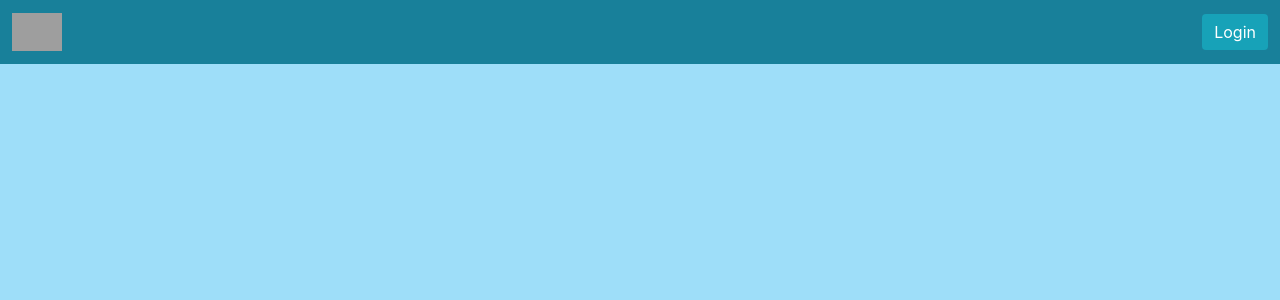
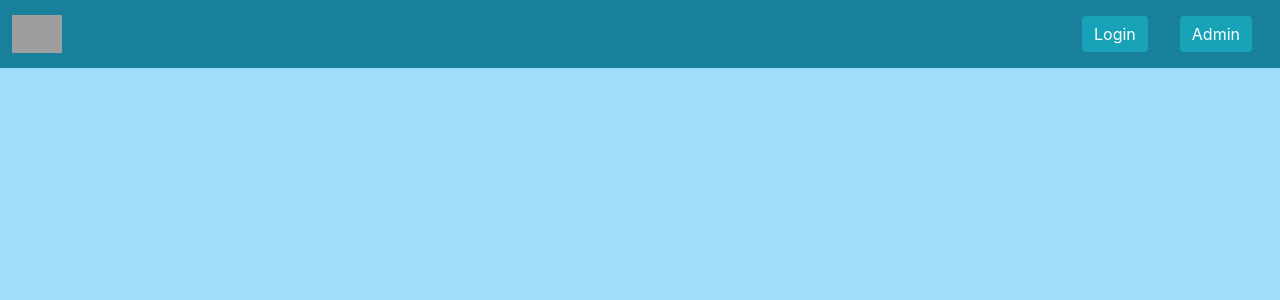
Before and after one commit to Rickywep/motiv, a React (Create React App) app: page / in a window 1280 px wide. Shown: the top 300 px of the page. Built offline with nearby package versions, Linux system fonts and the light colour scheme; grey boxes are pictures that could not be loaded.

Commit message:
agrego al navBar el login del admin

```diff
--- a/src/components/MyNavBar.jsx
+++ b/src/components/MyNavBar.jsx
@@ -1,7 +1,6 @@
 import React from "react";
-import { Button, Image, Navbar } from "react-bootstrap";
+import { Button, Image, Nav, Navbar } from "react-bootstrap";
 import { NavLink } from "react-router-dom";
-
 
 export default function MyNavBar() {
   return (
@@ -15,14 +14,20 @@ export default function MyNavBar() {
               alt=""
             />
           </Navbar.Brand>
-          <Button
-            active
-            className="ml-auto color-celeste-claro border-0"
-            to="login"
-            as={NavLink}
-          >
-            Login
-          </Button>
+          <div>
+            <div className="d-flex flex-wrap">
+              <Nav.Link as={NavLink} to="login">
+                <Button active className="ml-auto color-celeste-claro border-0">
+                  Login
+                </Button>
+              </Nav.Link>
+              <Nav.Link as={NavLink} to="LoginAdmin">
+                <Button active className="ml-auto color-celeste-claro border-0">
+                  Admin
+                </Button>
+              </Nav.Link>
+            </div>
+          </div>
         </div>
       </Navbar>
     </div>
```
